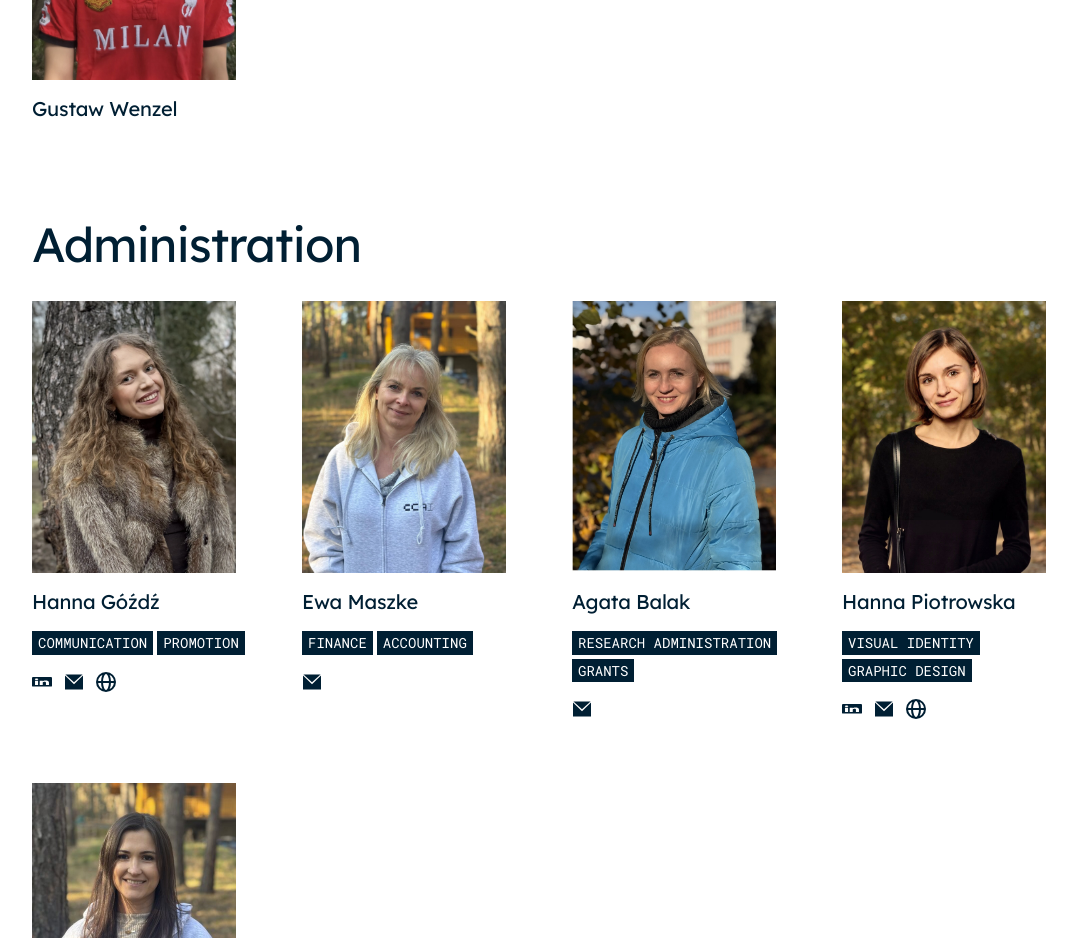
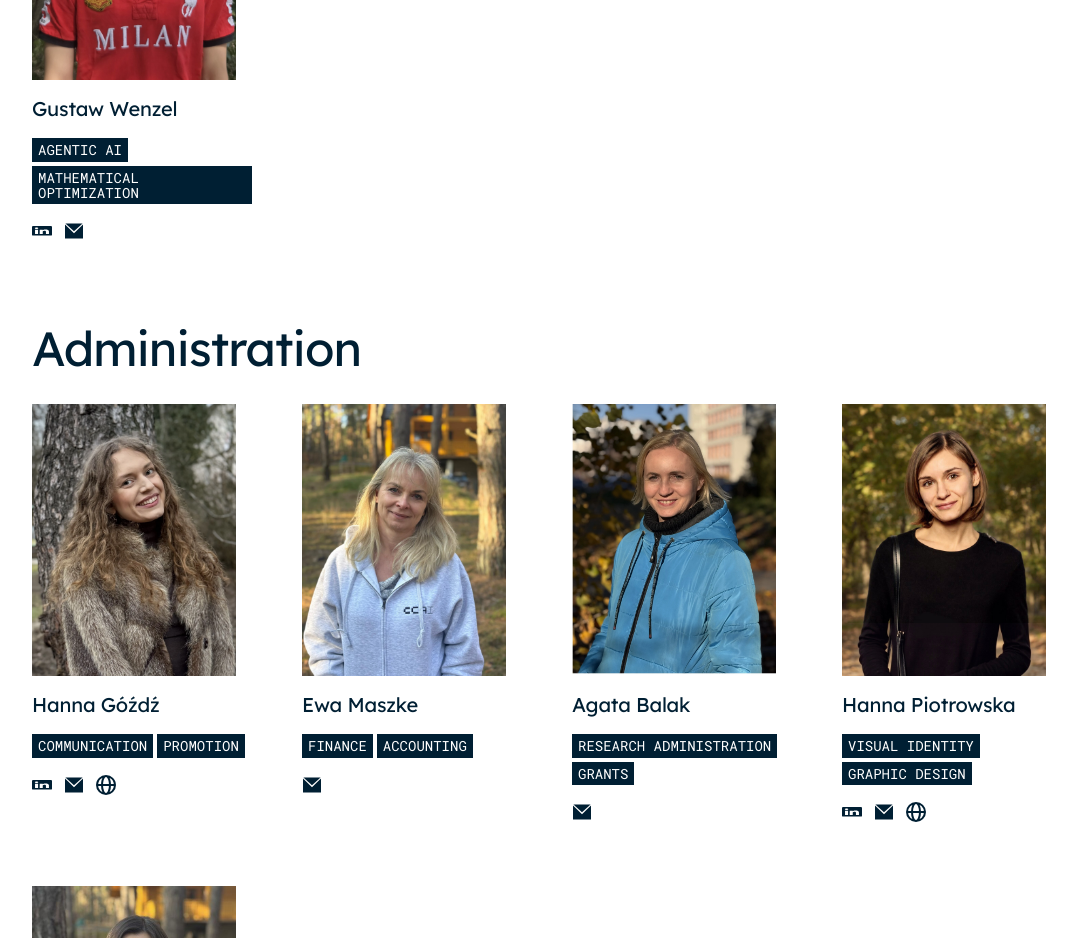
Before and after one commit to CredibleAI/CredibleAI.github.io, a Next.js app: page /about in a window 1280 px wide. Shown: the part 6840-7778 px from the top of the page, without its empty margins (88-1165 px from the left). Built offline with nearby package versions, Linux system fonts and the light colour scheme; no server answers.

Commit message:
Add contact links and research keywords for Gustaw Wenzel.

```diff
--- a/src/data/team/researchers.ts
+++ b/src/data/team/researchers.ts
@@ -345,8 +345,11 @@ const researchersUnsorted: TeamMember[] = [
     affiliation: "external",
     imageUrl: "/images/team/wenzel.jpg",
     imageAlt: "Gustaw Wenzel",
-    tags: [],
-    socialLinks: {},
+    tags: ["agentic AI", "mathematical optimization"],
+    socialLinks: {
+      linkedin: "https://www.linkedin.com/in/gustaw-wenzel-0779233b4/",
+      email: "gustaw.wenzel@gmail.com",
+    },
   },
   {
     id: "piotr-lukawski",
```
